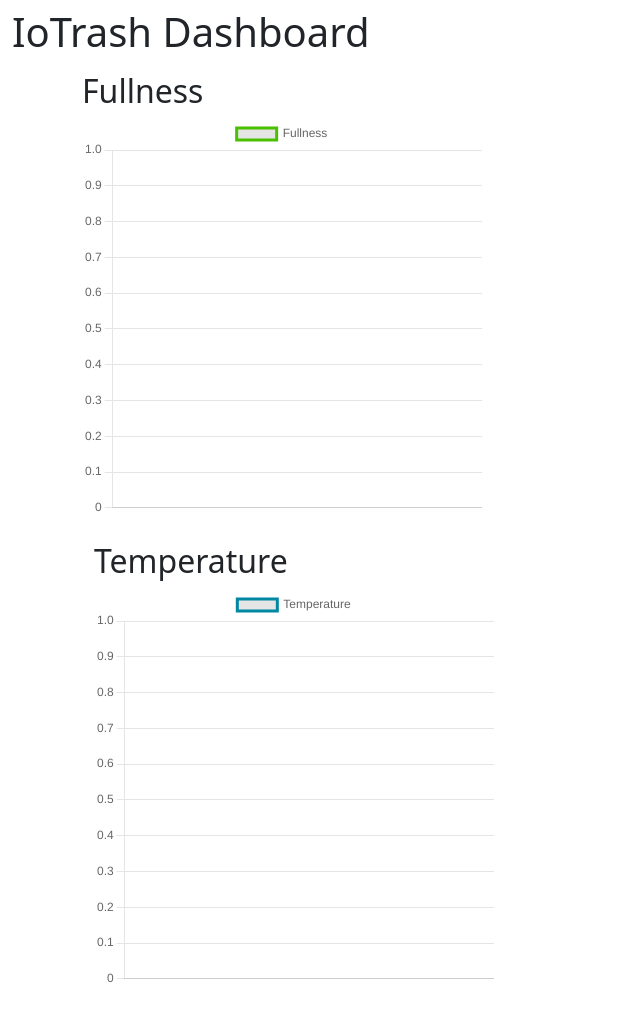
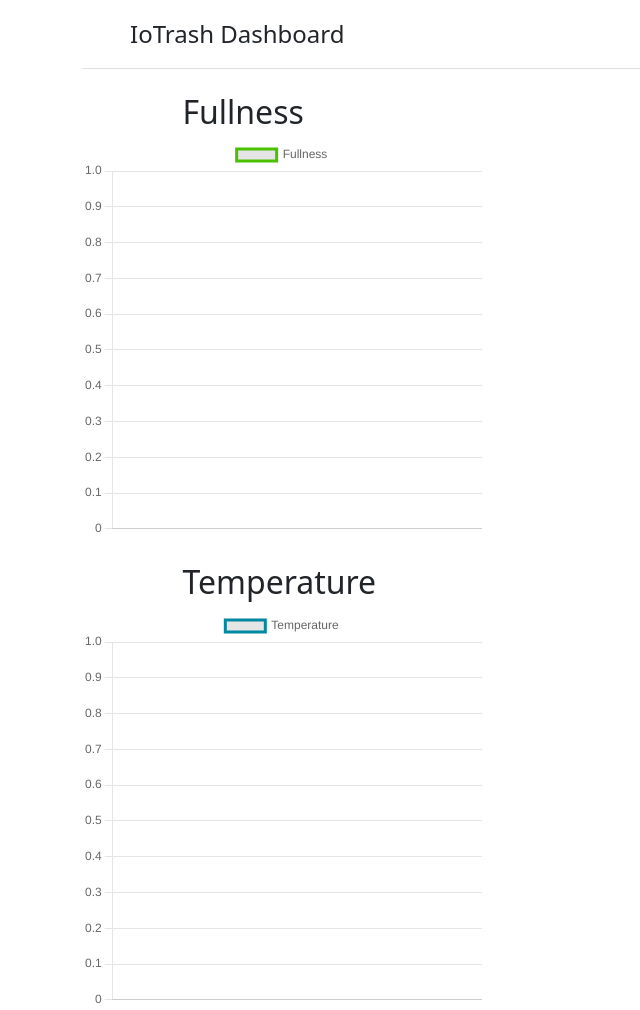
Before and after one commit to patrickanguyen/IoTrash-WebApp, a Flask app: template templates/index.html in a window 1280 px wide. Shown: the whole page, without its empty margins (0-640 px from the left). Before the commit the page ends 983 px from the top, so only its background shows below. Run offline with Flask 2, Linux system fonts and the light colour scheme; the template is opened without the code that fills it: most values are stand-ins (such as "Sample title", 1, 10 or a date in 2020).

Commit message:
Changed design & date

```diff
--- a/requirements.txt
+++ b/requirements.txt
@@ -2,7 +2,6 @@ certifi==2020.12.5
 chardet==4.0.0
 click==8.0.1
 colorama==0.4.4
-dataclasses==0.8
 Flask==2.0.1
 gunicorn==20.1.0
 idna==2.10
--- a/static/styles.css
+++ b/static/styles.css
@@ -0,0 +1,9 @@
+h2 {
+    padding-left: 9%;
+}
+
+
+nav {
+    background-color: rgb(126, 123, 123);
+    color: whitesmoke;
+}
--- a/templates/index.html
+++ b/templates/index.html
@@ -8,19 +8,18 @@
         <link href="https://cdn.jsdelivr.net/npm/bootstrap@5.0.1/dist/css/bootstrap.min.css" rel="stylesheet" integrity="sha384-+0n0xVW2eSR5OomGNYDnhzAbDsOXxcvSN1TPprVMTNDbiYZCxYbOOl7+AMvyTG2x" crossorigin="anonymous">
     </head>
 
-    <nav class="navbar navbar-inverse">
-        <div class="container-fluid">
-            <div class="navbar-header">
-                <h1>IoTrash Dashboard</h1>
+    <div class="container">
+        <header class="d-flex flex-wrap justify-content-center py-3 mb-4 border-bottom">
+            <a href="/" class="d-flex align-items-center mb-3 mb-md-0 me-md-auto text-dark text-decoration-none">
+            <svg class="bi me-2" width="40" height="32"><use xlink:href="#bootstrap"></use></svg>
+            <span class="fs-4">IoTrash Dashboard</span>
+            </a>
+        </header>
     </div>
-        </div>
-    </nav>
 
-    <body>
     <div class="container">
-            <div class="child">
         <h2>Fullness</h2>
-            <canvas id="fullnessChart" width="400" height="400"></canvas>
+        <canvas id="fullnessChart" height=400px width=400px></canvas>
         <script>
             var ctx = document.getElementById("fullnessChart").getContext("2d");
             var lineChart = new Chart(ctx, {
@@ -45,9 +44,8 @@
     </div>
     <br>
     <div class="container">
-                <div class="child">
         <h2>Temperature</h2>
-                <canvas id="tempChart" width="400" height="400"></canvas>
+        <canvas id="tempChart" height=400px width=400px></canvas>
         <script>
         var ctx = document.getElementById("tempChart").getContext("2d");
         var lineChart = new Chart(ctx, {
@@ -70,6 +68,4 @@
         })
         </script>
     </div>
-        </div>
-    </body>
 </html>
```
Also changed, not shown: sensor_data.py (+5 -2 lines). Lines whose indentation alone changed are shown as unchanged.
